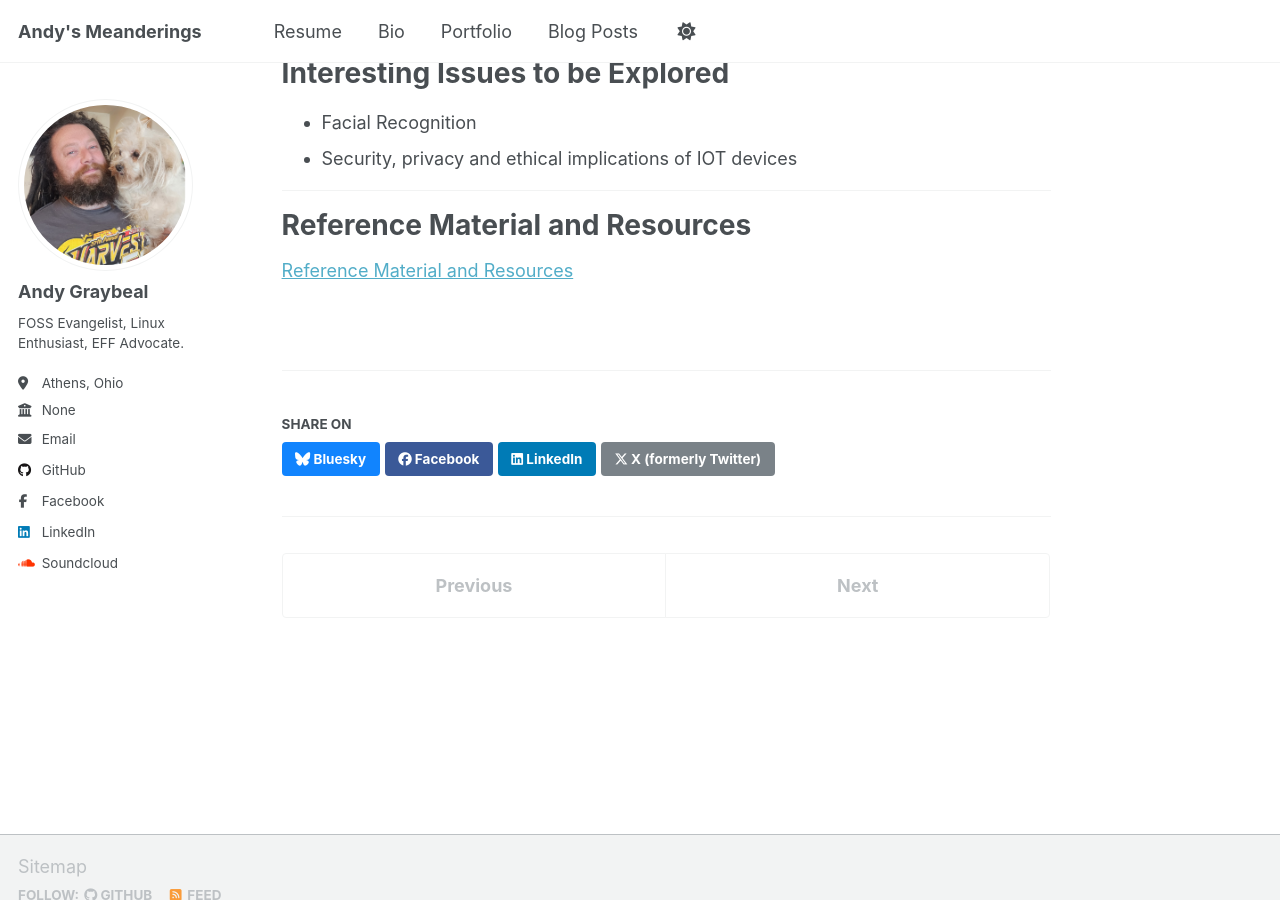
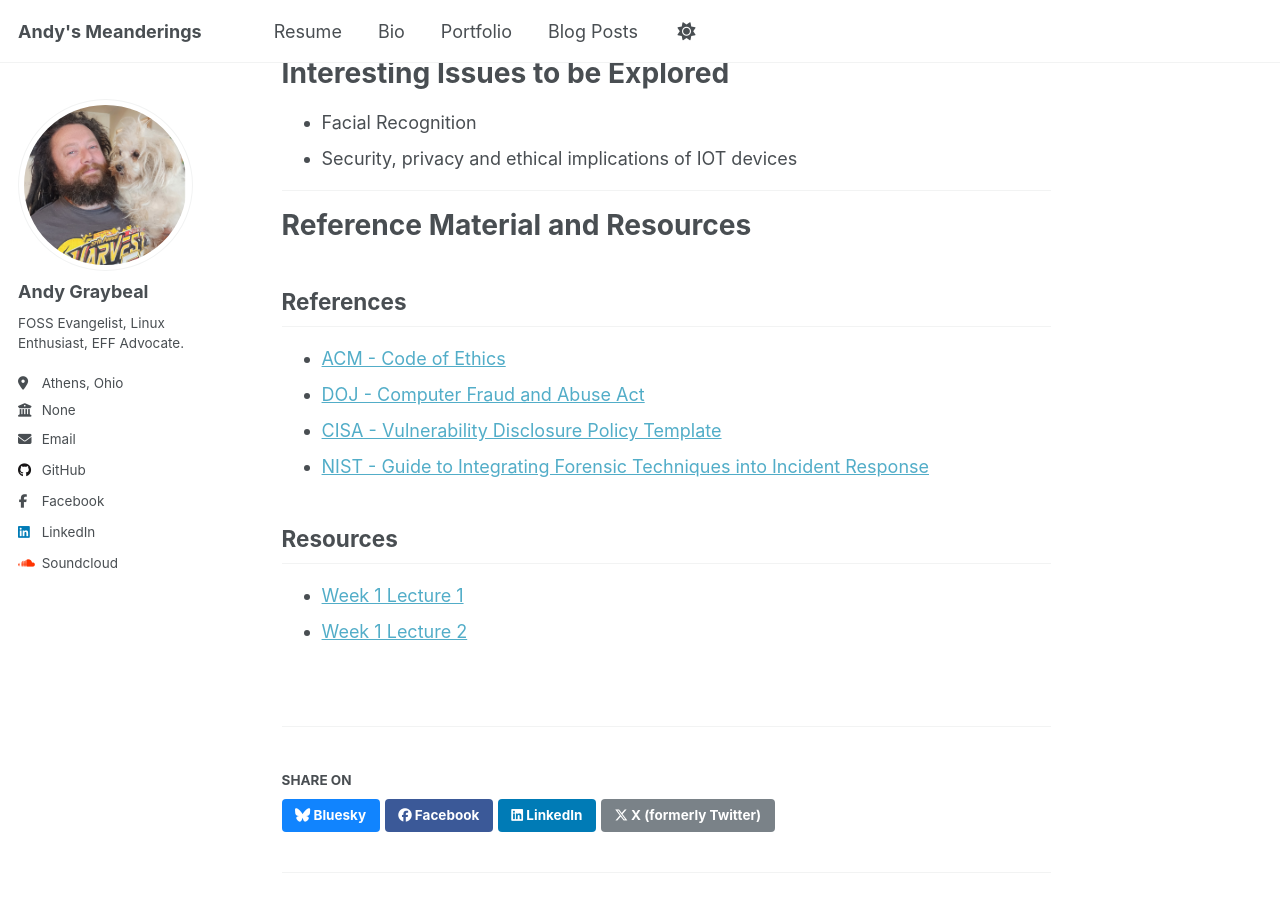
Before and after one commit to andy-graybeal/andy-graybeal.github.io, a Jekyll site: the page built from _portfolio/cybr-2100.md, in a window 1280 px wide and 900 px high, scrolled down 847 px. Built offline with Jekyll 4.4.1, drawn with Linux system fonts in a browser that asks for light colours; a script that is not in the unit is left out.

Commit message:
Add references and resources to cybr-2100.md
Added references and resources sections to the document.

```diff
--- a/_portfolio/cybr-2100.md
+++ b/_portfolio/cybr-2100.md
@@ -24,5 +24,17 @@ I have 20+ years of experience supporting information technology infrastructure
 - Security, privacy and ethical implications of IOT devices
 
 ---
+
 # Reference Material and Resources
-[Reference Material and Resources](/portfolio/cybr-2100/reference/)
+
+## References
+
+- [ACM - Code of Ethics](https://www.acm.org/code-of-ethics)
+- [DOJ - Computer Fraud and Abuse Act](https://www.justice.gov/jm/jm-9-48000-computer-fraud)
+- [CISA - Vulnerability Disclosure Policy Template](https://www.cisa.gov/vulnerability-disclosure-policy-template)
+- [NIST - Guide to Integrating Forensic Techniques into Incident Response](https://csrc.nist.gov/pubs/sp/800/86/final)
+
+## Resources
+
+- [Week 1 Lecture 1](/files/cybr-2100/resources/Cyber_Ethics_Law_Week1_Lecture_01.pptx)
+- [Week 1 Lecture 2](/files/cybr-2100/resources/Cyber_Ethics_Law_Week1_Lecture_02.pptx)
```
